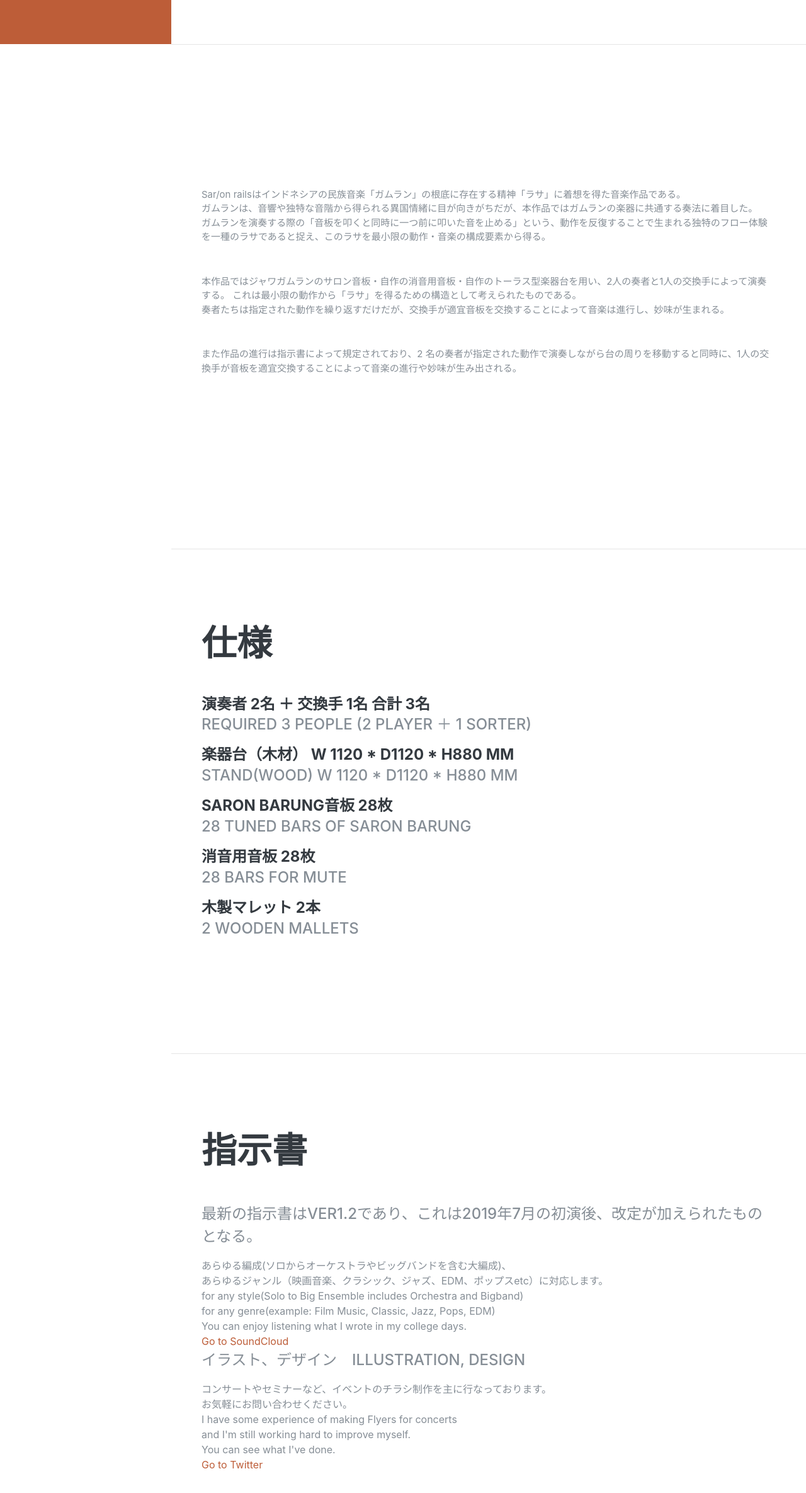
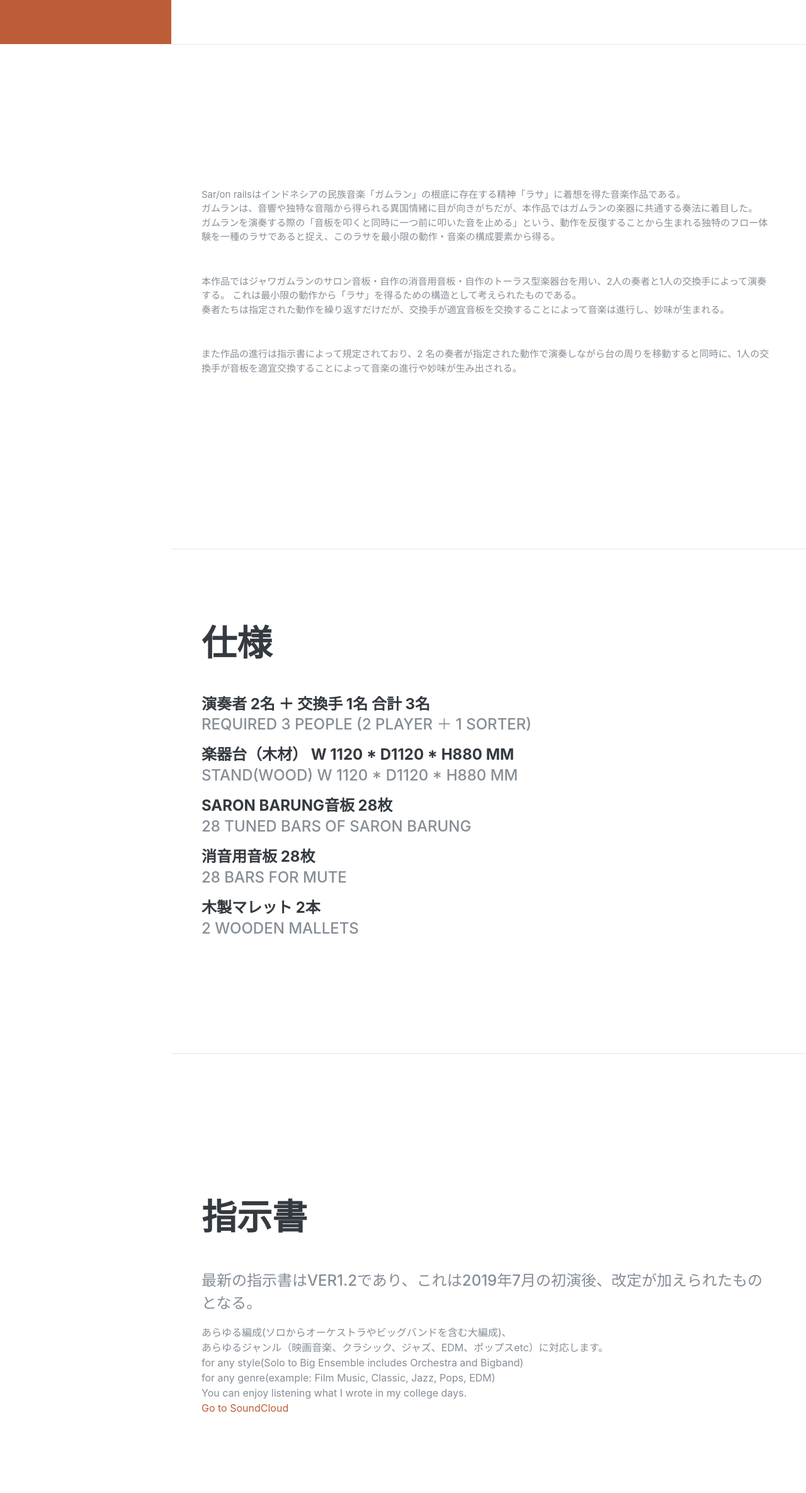
Before and after one commit to Morita-Ryo/Morita-Ryo.github.io, a plain HTML site: page saronrails.html in a window 1280 px wide. Shown: the part 730-3100 px from the top of the page at 63% size. Drawn offline with Linux system fonts and the light colour scheme; a web font is replaced by a local one.

Commit message:
Update saronrails.html

```diff
--- a/saronrails.html
+++ b/saronrails.html
@@ -79,7 +79,7 @@
       <div class="w-100">
         <p class="lead mb-5" style="font-size: 15px">Sar/on railsはインドネシアの民族音楽「ガムラン」の根底に存在する精神「ラサ」に着想を得た音楽作品である。</br>
         ガムランは、音響や独特な音階から得られる異国情緒に目が向きがちだが、本作品ではガムランの楽器に共通する奏法に着目した。</br>
-        ガムランを演奏する際の「音板を叩くと同時に一つ前に叩いた音を止める」という、動作を反復することで生まれる独特のフロー体験を一種のラサであると捉え、このラサを最小限の動作・音楽の構成要素から得る。
+        ガムランを演奏する際の「音板を叩くと同時に一つ前に叩いた音を止める」という、動作を反復することから生まれる独特のフロー体験を一種のラサであると捉え、このラサを最小限の動作・音楽の構成要素から得る。
         </p>
         <p class="lead mb-5" style="font-size: 15px">
           本作品ではジャワガムランのサロン音板・自作の消音用音板・自作のトーラス型楽器台を用い、2人の奏者と1人の交換手によって演奏する。
@@ -127,22 +127,13 @@
       <div class="w-100">
         <h2 class="mb-5">指示書</h2>
 
-        <div class="subheading mb-3" style="margin-bottom: 20px;">最新の指示書はVer1.2であり、これは2019年7月の初演後、改定が加えられたものとなる。</div>
+        <div class="subheading mb-3" style="margin-bottom: 0px;">最新の指示書はVer1.2であり、これは2019年7月の初演後、改定が加えられたものとなる。</div>
           <div>あらゆる編成(ソロからオーケストラやビッグバンドを含む大編成)、</div>
           <div>あらゆるジャンル（映画音楽、クラシック、ジャズ、EDM、ポップスetc）に対応します。</div>
           <div>for any style(Solo to Big Ensemble includes Orchestra and Bigband)</div>
           <div>for any genre(example: Film Music, Classic, Jazz, Pops, EDM)</div>
           <div>You can enjoy listening what I wrote in my college days.</div>
           <a href="https://soundcloud.com/ryo_morita/tracks">Go to SoundCloud</a>
-
-        <div class="subheading mb-3">イラスト、デザイン　Illustration, Design</div>
-          <div>コンサートやセミナーなど、イベントのチラシ制作を主に行なっております。</div>
-          <div>お気軽にお問い合わせください。</div>
-          <div>I have some experience of making Flyers for concerts</div>
-          <div>and I'm still working hard to improve myself.</div>
-          <div>You can see what I've done.</div>
-          <a href="https://twitter.com/i/moments/964466571224612864">Go to Twitter</a>
-          <ul class="list-inline dev-icons"></ul>
 
       </div>
     </section>
```
